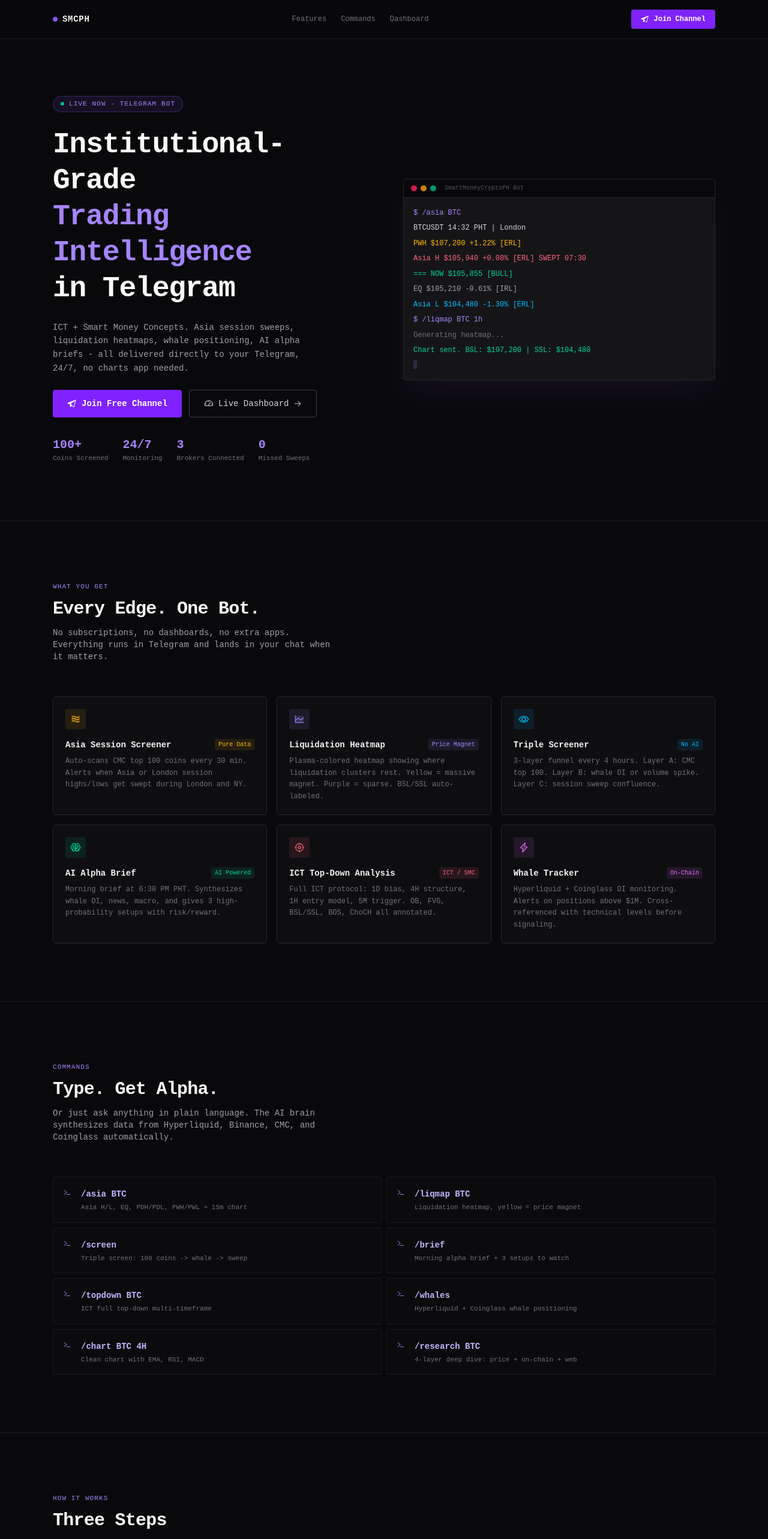
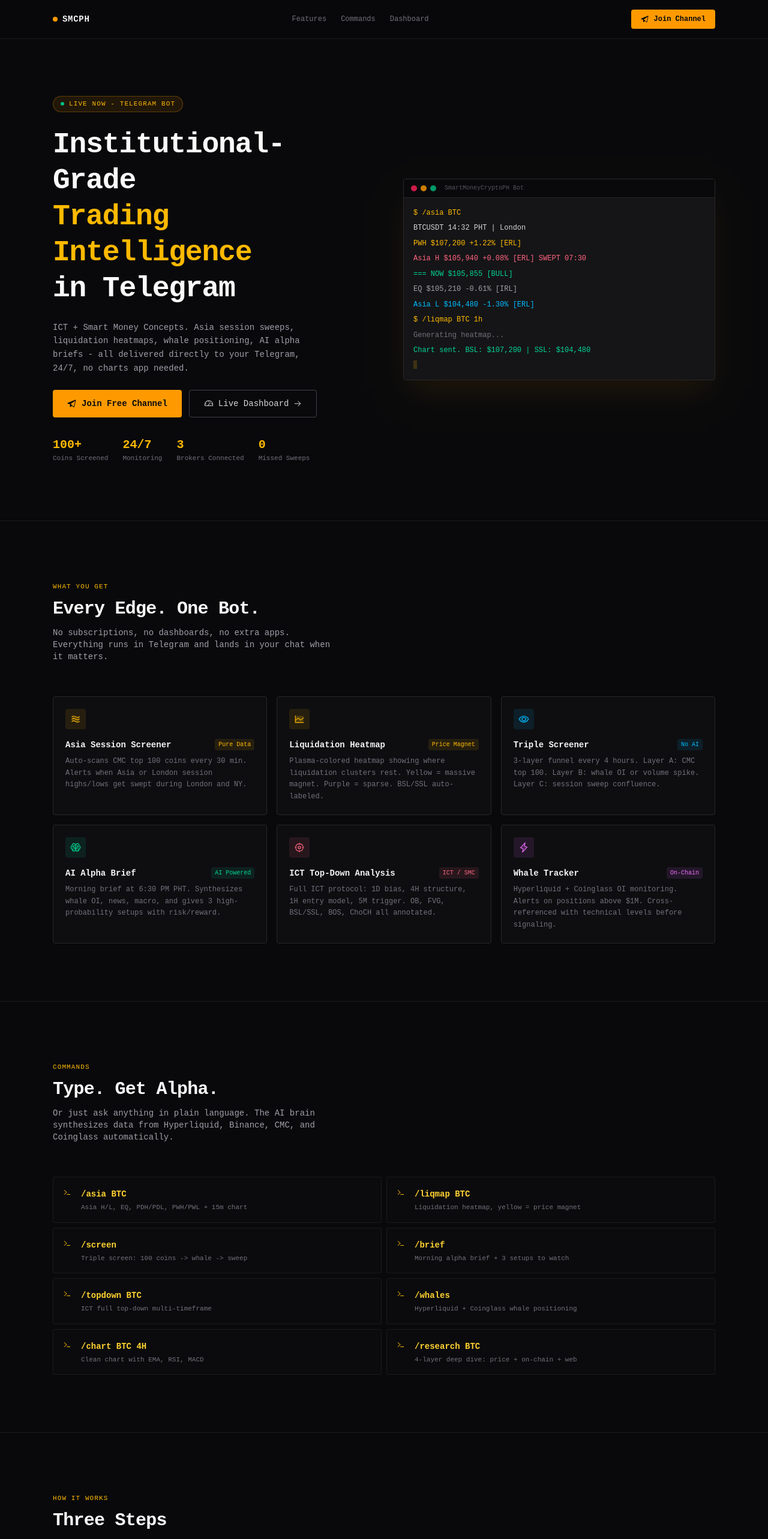
Before and after one commit to smartmoneycryptoph/smcph-dashboard, a Next.js app: page / in a window 1280 px wide. Shown: the top 2566 px of the page at 60% size. Built offline with nearby package versions, Linux system fonts and the light colour scheme.

Commit message:
Rebrand landing page: gold/amber color scheme replacing violet

```diff
--- a/components/LandingPage.tsx
+++ b/components/LandingPage.tsx
@@ -35,8 +35,8 @@ const FEATURES = [
     title: "Liquidation Heatmap",
     desc: "Plasma-colored heatmap showing where liquidation clusters rest. Yellow = massive magnet. Purple = sparse. BSL/SSL auto-labeled.",
     tag: "Price Magnet",
-    color: "text-violet-400",
-    bg: "bg-violet-400/10",
+    color: "text-amber-400",
+    bg: "bg-amber-400/10",
   },
   {
     icon: Eye,
@@ -106,20 +106,20 @@ const stagger = {
 
 function TerminalMockup() {
   const lines = [
-    { t: 200,  text: "$ /asia BTC",                   color: "text-violet-400" },
+    { t: 200,  text: "$ /asia BTC",                   color: "text-amber-400" },
     { t: 600,  text: "BTCUSDT  14:32 PHT | London",   color: "text-zinc-300" },
     { t: 800,  text: "PWH    $107,200  +1.22%  [ERL]", color: "text-amber-400" },
     { t: 900,  text: "Asia H $105,940  +0.08%  [ERL] SWEPT 07:30", color: "text-rose-400" },
     { t: 1000, text: "=== NOW  $105,855  [BULL]",      color: "text-emerald-400" },
     { t: 1100, text: "EQ     $105,210  -0.61%  [IRL]", color: "text-zinc-400" },
     { t: 1200, text: "Asia L $104,480  -1.30%  [ERL]", color: "text-sky-400" },
-    { t: 1400, text: "$ /liqmap BTC 1h",               color: "text-violet-400" },
+    { t: 1400, text: "$ /liqmap BTC 1h",               color: "text-amber-400" },
     { t: 1800, text: "Generating heatmap...",           color: "text-zinc-500" },
     { t: 2200, text: "Chart sent. BSL: $107,200 | SSL: $104,480", color: "text-emerald-400" },
   ];
 
   return (
-    <div className="relative w-full max-w-xl font-mono text-xs rounded border border-zinc-800 bg-zinc-900/80 overflow-hidden shadow-2xl shadow-violet-500/10">
+    <div className="relative w-full max-w-xl font-mono text-xs rounded border border-zinc-800 bg-zinc-900/80 overflow-hidden shadow-2xl shadow-amber-500/10">
       {/* Window chrome */}
       <div className="flex items-center gap-1.5 px-3 py-2 border-b border-zinc-800 bg-zinc-950">
         <span className="w-2.5 h-2.5 rounded-full bg-rose-500/80" />
@@ -143,7 +143,7 @@ function TerminalMockup() {
         <motion.span
           animate={{ opacity: [1, 0, 1] }}
           transition={{ repeat: Infinity, duration: 1 }}
-          className="inline-block w-1.5 h-3.5 bg-violet-400 align-middle"
+          className="inline-block w-1.5 h-3.5 bg-amber-400 align-middle"
         />
       </div>
     </div>
@@ -160,7 +160,7 @@ export default function LandingPage() {
       <nav className="fixed top-0 inset-x-0 z-50 border-b border-zinc-800/60 bg-zinc-950/80 backdrop-blur-md">
         <div className="max-w-6xl mx-auto px-6 h-16 flex items-center justify-between">
           <div className="flex items-center gap-2">
-            <span className="w-2 h-2 rounded-full bg-violet-500" />
+            <span className="w-2 h-2 rounded-full bg-amber-500" />
             <span className="font-mono text-sm font-bold text-zinc-100 tracking-wider">SMCPH</span>
           </div>
           <div className="hidden md:flex items-center gap-6 text-xs font-mono text-zinc-500">
@@ -172,7 +172,7 @@ export default function LandingPage() {
             href={TELEGRAM_LINK}
             target="_blank"
             rel="noopener noreferrer"
-            className="flex items-center gap-2 px-4 py-2 bg-violet-600 hover:bg-violet-500 text-white text-xs font-mono font-semibold rounded transition-colors"
+            className="flex items-center gap-2 px-4 py-2 bg-amber-500 hover:bg-amber-400 text-zinc-950 text-xs font-mono font-semibold rounded transition-colors"
           >
             <TelegramLogo weight="fill" size={14} />
             Join Channel
@@ -190,7 +190,7 @@ export default function LandingPage() {
             className="space-y-6"
           >
             <motion.div variants={fadeUp}>
-              <span className="inline-flex items-center gap-2 px-3 py-1 rounded-full border border-violet-500/30 bg-violet-500/10 text-violet-400 text-[11px] font-mono uppercase tracking-widest">
+              <span className="inline-flex items-center gap-2 px-3 py-1 rounded-full border border-amber-500/30 bg-amber-500/10 text-amber-400 text-[11px] font-mono uppercase tracking-widest">
                 <span className="w-1.5 h-1.5 rounded-full bg-emerald-400 animate-pulse" />
                 Live Now - Telegram Bot
               </span>
@@ -202,7 +202,7 @@ export default function LandingPage() {
             >
               Institutional-Grade
               <br />
-              <span className="text-violet-400">Trading Intelligence</span>
+              <span className="text-amber-400">Trading Intelligence</span>
               <br />
               in Telegram
             </motion.h1>
@@ -221,7 +221,7 @@ export default function LandingPage() {
                 href={TELEGRAM_LINK}
                 target="_blank"
                 rel="noopener noreferrer"
-                className="flex items-center gap-2 px-6 py-3 bg-violet-600 hover:bg-violet-500 text-white text-sm font-mono font-semibold rounded transition-colors"
+                className="flex items-center gap-2 px-6 py-3 bg-amber-500 hover:bg-amber-400 text-zinc-950 text-sm font-mono font-semibold rounded transition-colors"
               >
                 <TelegramLogo weight="fill" size={16} />
                 Join Free Channel
@@ -239,7 +239,7 @@ export default function LandingPage() {
             <motion.div variants={fadeUp} className="flex gap-6 pt-2">
               {STATS.map(({ value, label }) => (
                 <div key={label}>
-                  <div className="font-mono text-xl font-bold text-violet-400 tabular-nums">{value}</div>
+                  <div className="font-mono text-xl font-bold text-amber-400 tabular-nums">{value}</div>
                   <div className="text-[11px] text-zinc-500 font-mono">{label}</div>
                 </div>
               ))}
@@ -270,7 +270,7 @@ export default function LandingPage() {
           transition={{ duration: 0.4 }}
           className="mb-14"
         >
-          <span className="text-[11px] font-mono text-violet-400 uppercase tracking-widest">What You Get</span>
+          <span className="text-[11px] font-mono text-amber-400 uppercase tracking-widest">What You Get</span>
           <h2 className="mt-2 font-mono text-2xl md:text-3xl font-bold tracking-tight">
             Every Edge. One Bot.
           </h2>
@@ -318,7 +318,7 @@ export default function LandingPage() {
           transition={{ duration: 0.4 }}
           className="mb-14"
         >
-          <span className="text-[11px] font-mono text-violet-400 uppercase tracking-widest">Commands</span>
+          <span className="text-[11px] font-mono text-amber-400 uppercase tracking-widest">Commands</span>
           <h2 className="mt-2 font-mono text-2xl md:text-3xl font-bold tracking-tight">
             Type. Get Alpha.
           </h2>
@@ -341,9 +341,9 @@ export default function LandingPage() {
               variants={fadeUp}
               className="flex items-start gap-4 p-4 border border-zinc-800/60 rounded-sm bg-zinc-900/20 hover:bg-zinc-900/60 hover:border-zinc-700 transition-colors"
             >
-              <Terminal size={14} className="text-violet-400 mt-0.5 shrink-0" />
+              <Terminal size={14} className="text-amber-400 mt-0.5 shrink-0" />
               <div>
-                <code className="text-sm font-mono font-bold text-violet-300">{cmd}</code>
+                <code className="text-sm font-mono font-bold text-amber-300">{cmd}</code>
                 <p className="text-[11px] text-zinc-500 font-mono mt-0.5">{desc}</p>
               </div>
             </motion.div>
@@ -363,7 +363,7 @@ export default function LandingPage() {
           transition={{ duration: 0.4 }}
           className="mb-14"
         >
-          <span className="text-[11px] font-mono text-violet-400 uppercase tracking-widest">How It Works</span>
+          <span className="text-[11px] font-mono text-amber-400 uppercase tracking-widest">How It Works</span>
           <h2 className="mt-2 font-mono text-2xl md:text-3xl font-bold tracking-tight">
             Three Steps
           </h2>
@@ -398,7 +398,7 @@ export default function LandingPage() {
           ].map(({ step, icon: Icon, title, desc }) => (
             <motion.div key={step} variants={fadeUp} className="relative">
               <div className="font-mono text-6xl font-black text-zinc-800 select-none mb-4">{step}</div>
-              <Icon size={22} className="text-violet-400 mb-3" weight="duotone" />
+              <Icon size={22} className="text-amber-400 mb-3" weight="duotone" />
               <h3 className="font-mono text-sm font-bold text-zinc-100 mb-2">{title}</h3>
               <p className="text-xs text-zinc-500 font-mono leading-relaxed">{desc}</p>
             </motion.div>
@@ -492,7 +492,7 @@ export default function LandingPage() {
           transition={{ duration: 0.4 }}
           className="max-w-2xl mx-auto text-center border border-zinc-800 rounded-sm p-12 bg-zinc-900/30"
         >
-          <span className="text-[11px] font-mono text-violet-400 uppercase tracking-widest">Free Access</span>
+          <span className="text-[11px] font-mono text-amber-400 uppercase tracking-widest">Free Access - Join Now</span>
           <h2 className="mt-4 font-mono text-2xl md:text-3xl font-bold tracking-tight">
             Start Trading Smarter
           </h2>
@@ -505,7 +505,7 @@ export default function LandingPage() {
               href={TELEGRAM_LINK}
               target="_blank"
               rel="noopener noreferrer"
-              className="flex items-center gap-2 px-8 py-3 bg-violet-600 hover:bg-violet-500 text-white text-sm font-mono font-semibold rounded transition-colors"
+              className="flex items-center gap-2 px-8 py-3 bg-amber-500 hover:bg-amber-400 text-zinc-950 text-sm font-mono font-semibold rounded transition-colors"
             >
               <TelegramLogo weight="fill" size={16} />
               Join Telegram Channel
@@ -525,7 +525,7 @@ export default function LandingPage() {
       <footer className="border-t border-zinc-800/60 py-8 px-6">
         <div className="max-w-6xl mx-auto flex flex-col md:flex-row justify-between items-center gap-4">
           <div className="flex items-center gap-2">
-            <span className="w-1.5 h-1.5 rounded-full bg-violet-500" />
+            <span className="w-1.5 h-1.5 rounded-full bg-amber-500" />
             <span className="font-mono text-xs font-bold text-zinc-400">SMCPH</span>
             <span className="text-zinc-700 text-xs font-mono">SmartMoneyCryptoPH</span>
           </div>
@@ -536,7 +536,7 @@ export default function LandingPage() {
             href={TELEGRAM_LINK}
             target="_blank"
             rel="noopener noreferrer"
-            className="flex items-center gap-1.5 text-xs font-mono text-zinc-500 hover:text-violet-400 transition-colors"
+            className="flex items-center gap-1.5 text-xs font-mono text-zinc-500 hover:text-amber-400 transition-colors"
           >
             <TelegramLogo size={13} />
             Telegram
```
